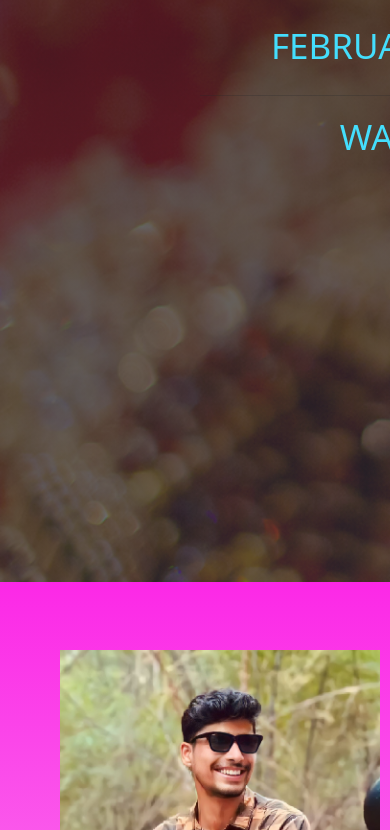
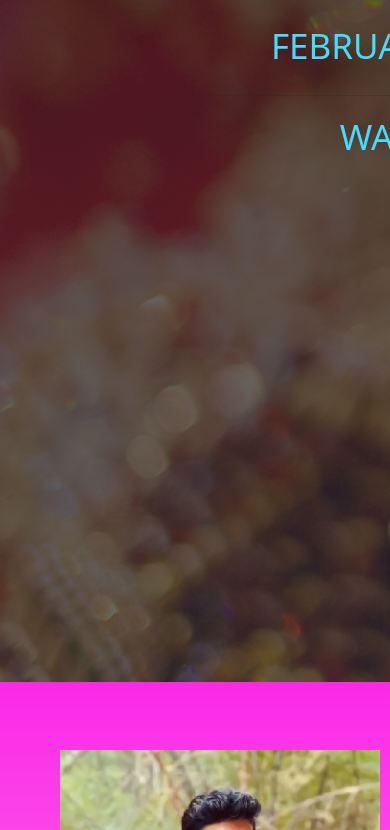
Before and after one commit to sainishank/wedding, a plain HTML site: page index.html in a window 390 px wide. Shown: the part 768-1598 px from the top of the page. Drawn offline with nearby package versions, Linux system fonts and the light colour scheme; a web font is replaced by a local one.

Commit message:
Update demosite.css

```diff
--- a/demosite.css
+++ b/demosite.css
@@ -111,7 +111,7 @@ h2 span{
         width: 870px;
     }
     .firstpage{
-        height: 1350px;
+        height: 1450px;
         padding-top:200px;
     }
     .firstpage h1{
```
